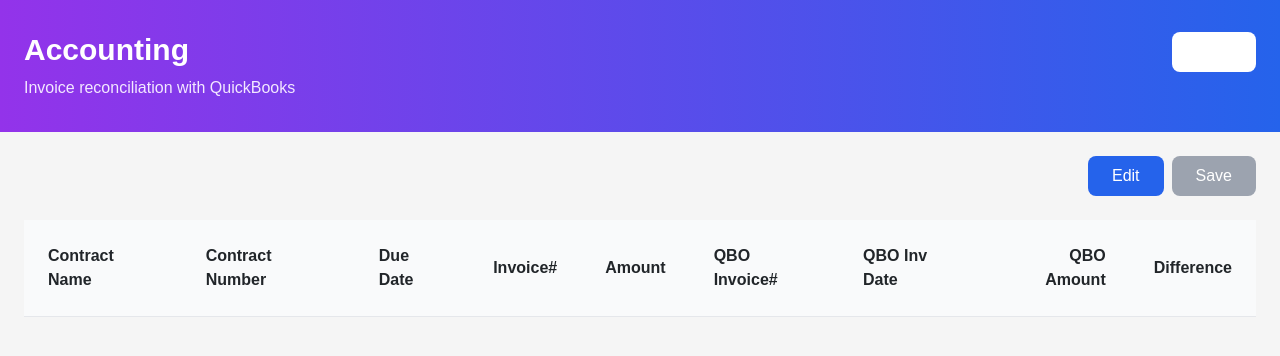
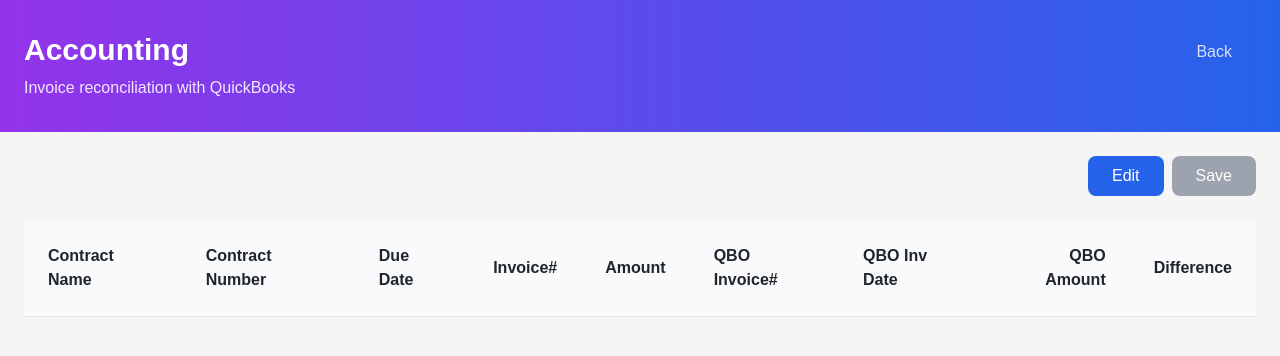
Before and after one commit to emilaliyev17/contracts, a Django app: page /accounting/ in a window 1280 px wide. Shown: the top 356 px of the page. Run offline with Django 5.2, Linux system fonts and the light colour scheme; data that the repository does not hold is empty; some libraries are stand-ins or nearby versions.

Commit message:
fix: Update Back button styling to match app design
- Changed Back button from custom styling to consistent app navigation style
- Updated classes to match navigation buttons used throughout the app
- Maintains history.back() functionality for previous page navigation
- Improved visual consistency with other navigation elements

Style changes:
- Removed: bg-white bg-opacity-20 hover:bg-opacity-30 rounded-lg
- Added: text-white/80 hover:text-white hover:bg-white/10 rounded-md
- Consistent with contract_list.html navigation button styling

```diff
--- a/core/templates/core/accounting.html
+++ b/core/templates/core/accounting.html
@@ -8,7 +8,7 @@
                 <p class="text-purple-100">Invoice reconciliation with QuickBooks</p>
             </div>
             <button onclick="history.back()"
-                    class="bg-white bg-opacity-20 hover:bg-opacity-30 px-4 py-2 rounded-lg transition-colors duration-200">
+                    class="text-white/80 hover:text-white transition-colors px-4 py-2 hover:bg-white/10 rounded-md">
                 Back
             </button>
         </div>
```
